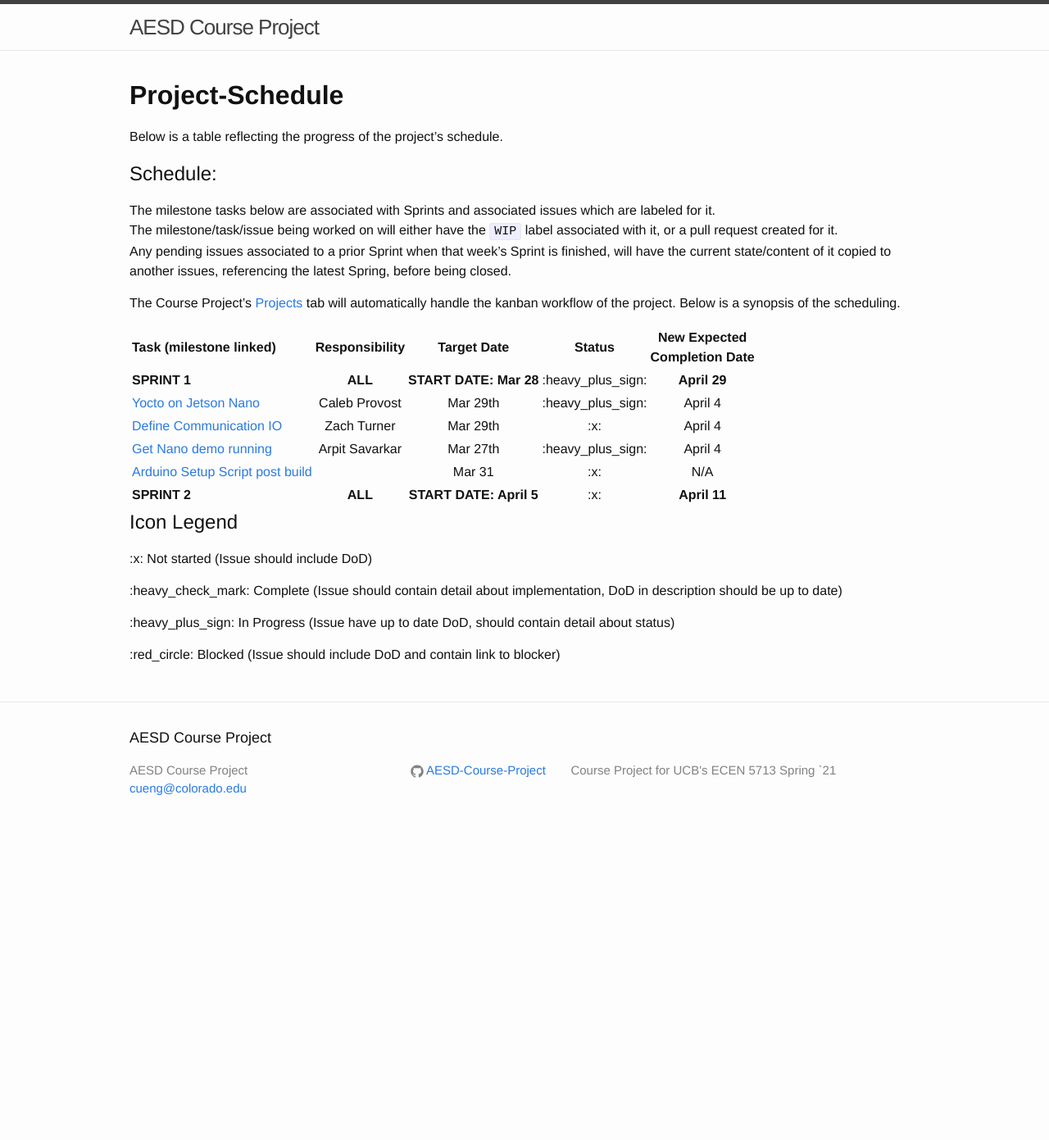
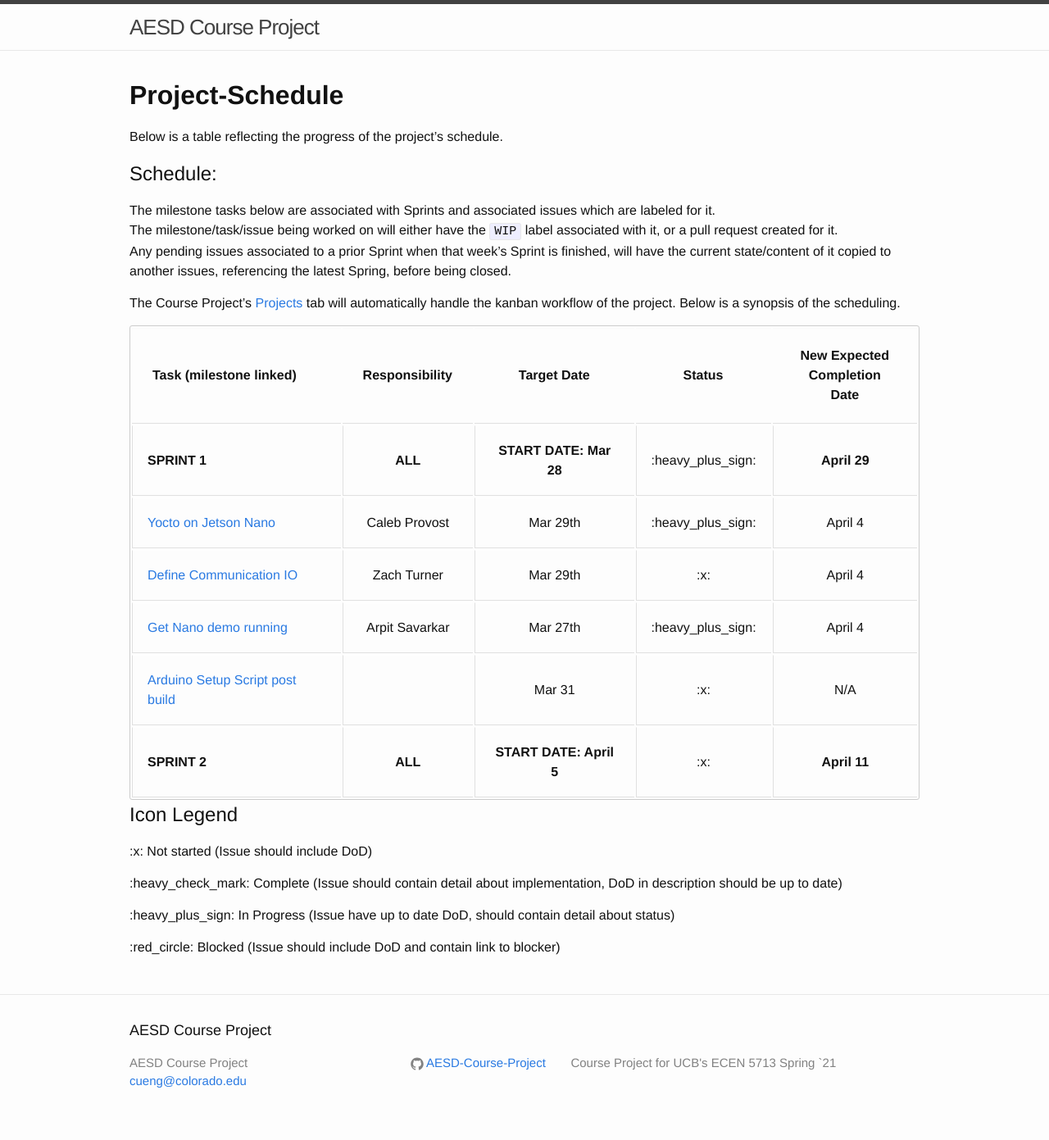
Before and after one commit to AESD-Course-Project/AESD-Course-Project.github.io, a Jekyll site: the page built from src/Project-Schedule.md, in a window 1280 px wide. Shown: the whole page at 82% size. Built offline with Jekyll 4.4.1, drawn with Linux system fonts in a browser that asks for light colours; before the commit the page ends 1034 px from its top, so only the background shows below that.

```diff
--- a/_sass/_layout.scss
+++ b/_sass/_layout.scss
@@ -93,6 +93,27 @@
 }
 
 
+/**
+ * Markdown Tables
+ */
+table {
+border:#ccc 1px solid;
+border-radius:3px;
+}
+table th {
+  padding:21px 25px 22px 25px;
+  border-top:1px solid #fafafa;
+  border-bottom:1px solid #e0e0e0;
+}
+table tr {
+  padding-left:20px;
+}
+table td {
+  padding:18px;
+  border-top: 1px solid #ffffff;
+  border-bottom:1px solid #e0e0e0;
+  border-left: 1px solid #e0e0e0;
+}
 
 /**
  * Site footer
```
Also changed, not shown: src/Sprint-Overview.md (deleted, +0 -19 lines), .github/workflows/cicd.yml, 2 other files.
